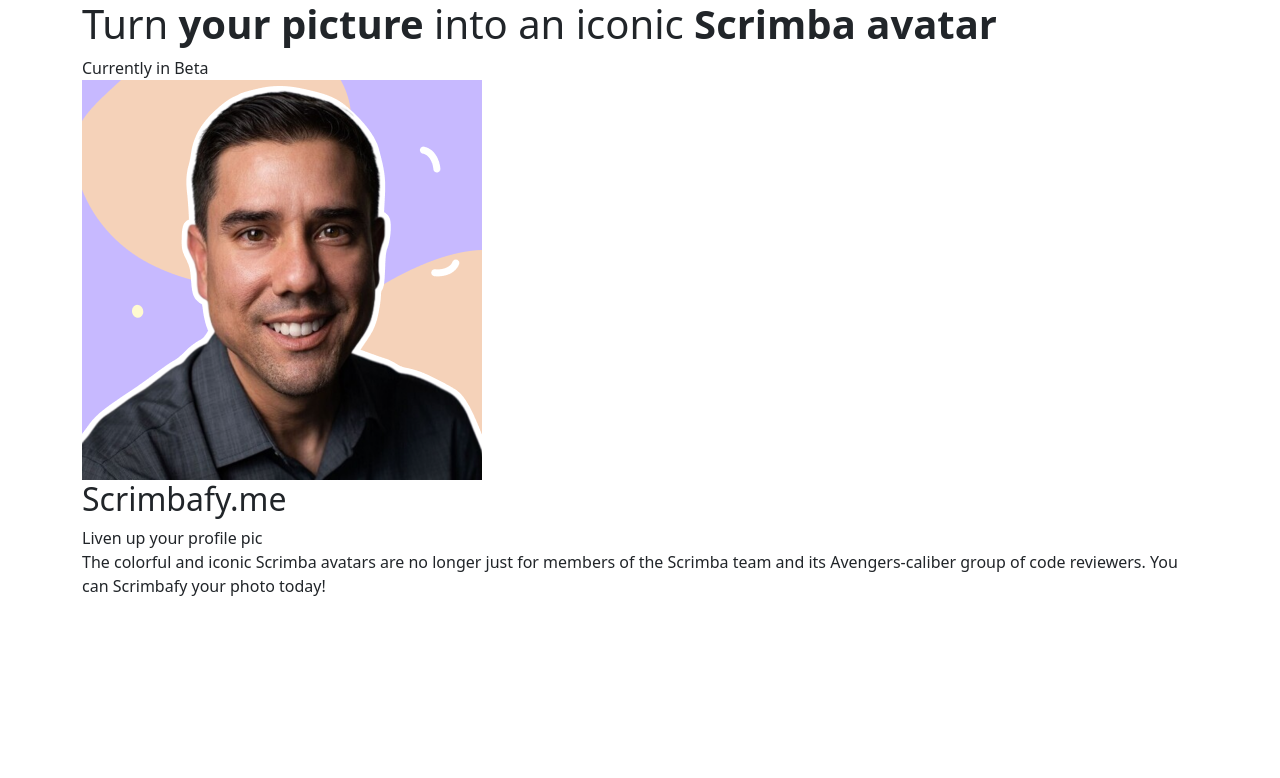
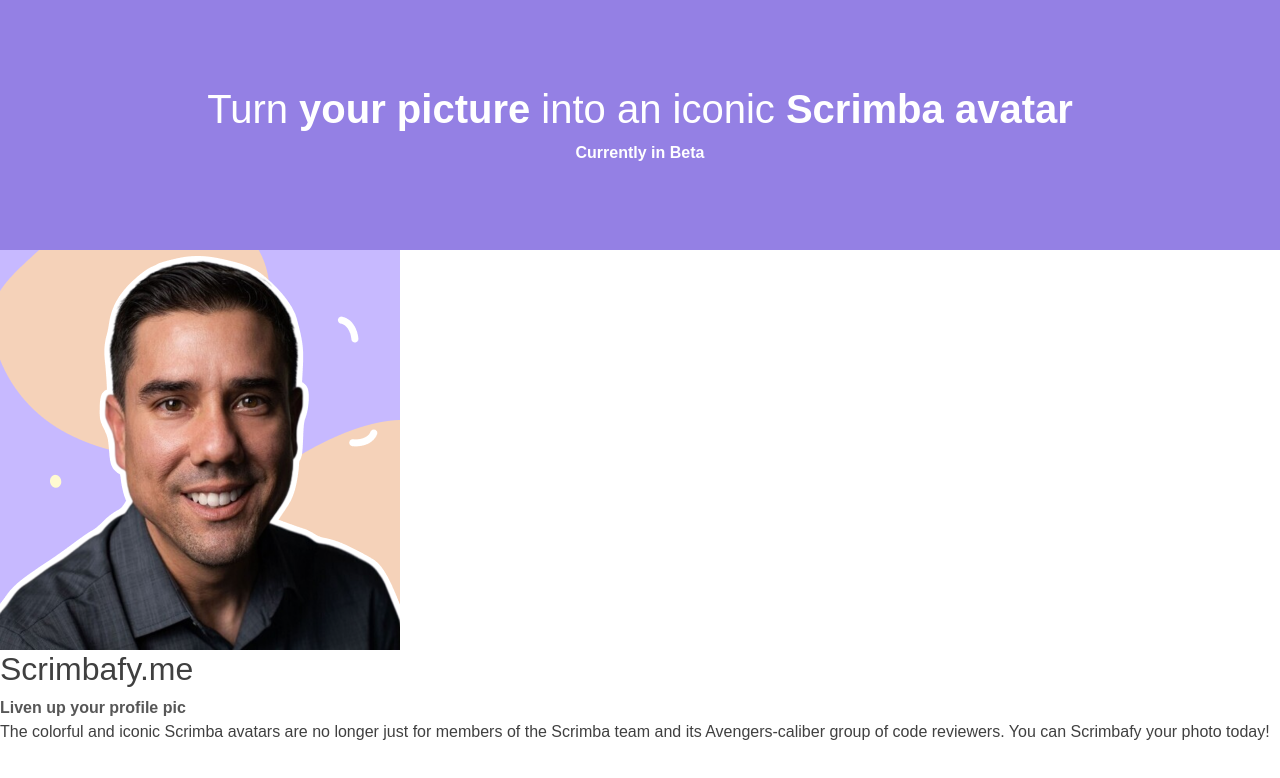
Before and after one commit to cesaranzola/splash-website, a plain HTML site: page index.html in a window 1280 px wide. Drawn offline with nearby package versions, Linux system fonts and the light colour scheme.

Commit message:
Set intro section basic style

```diff
--- a/index.html
+++ b/index.html
@@ -33,7 +33,7 @@
 		<meta name="twitter:site" content="@website-username" />
 	</head>
 	<body>
-		<div class="container">
+		<div class="container-fluid p-0">
 			<div class="row">
 				<div class="col-lg-12">
 					<section class="intro">
--- a/style.css
+++ b/style.css
@@ -0,0 +1,60 @@
+body {
+	font-family: 'Source Sans Pro', sans-serif;
+	color: #404040;
+}
+
+
+
+/* =================
+    Typography
+   ================= */
+
+h1 {
+	font-weight: 400;
+}
+
+.beta-text {
+	font-weight: 900;
+}
+
+.subheading {
+	color: #575757;
+	font-weight: 900;
+}
+
+/* =================
+    Intro
+   ================= */
+
+/*
+Challenge: Style the .intro section
+    - Convert into a flex container;
+    display its content in a column
+    - Set a minimum height of 250px
+    - Center-align its content
+    - Vertically center the content
+    - Remove the space around the edges of the page
+*/
+
+.intro {
+	color: #fff;
+	background-color: #9480e4;
+    display: flex;
+    flex-direction: column;
+    align-items: center;
+    justify-content: center;
+    text-align: center;
+    min-height: 250px;
+}
+
+/* ====================
+    Main content
+   ==================== */
+
+/* =================
+    Form
+   ================= */
+
+/* =================
+    Media queries
+   ================= */
```
